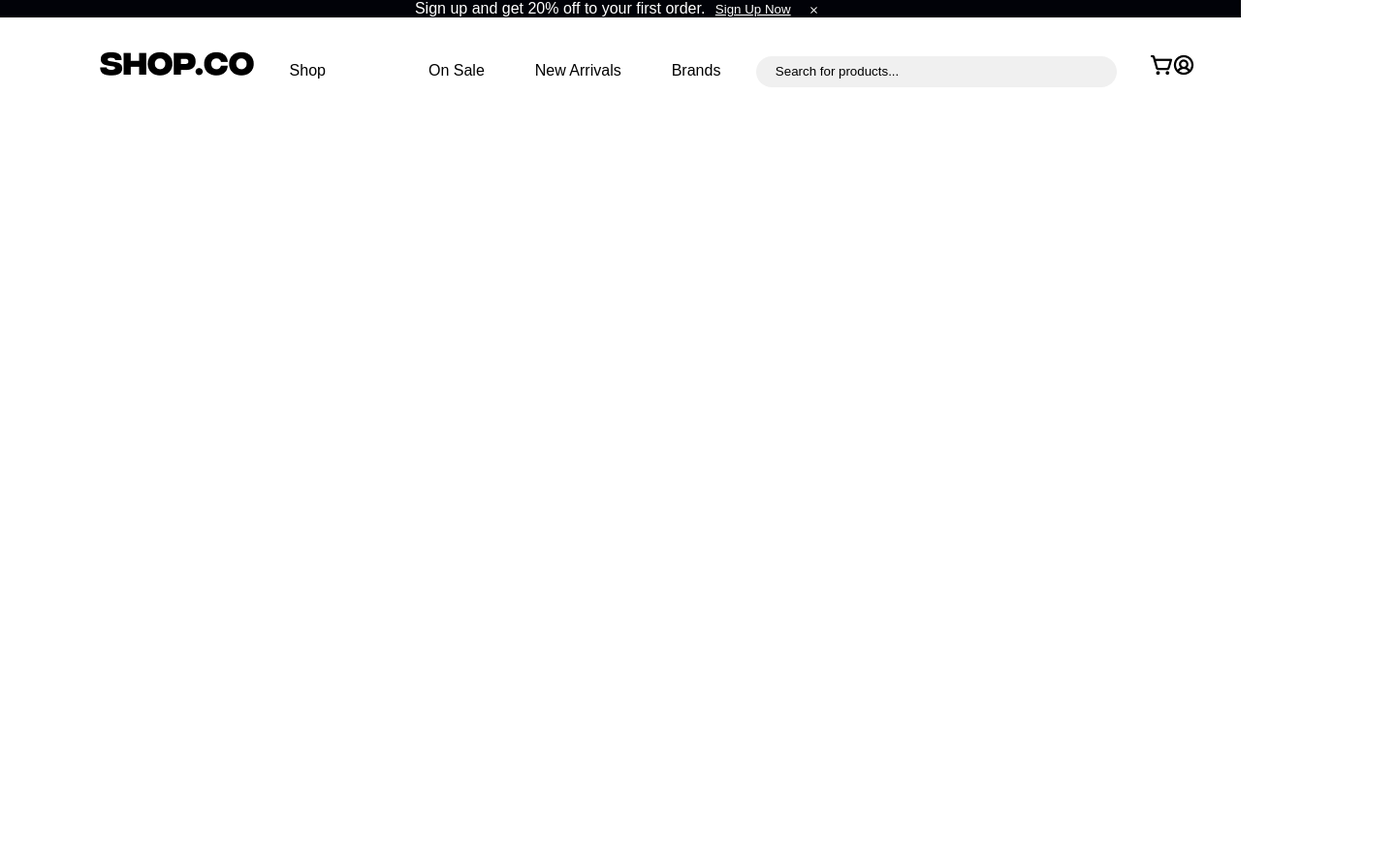
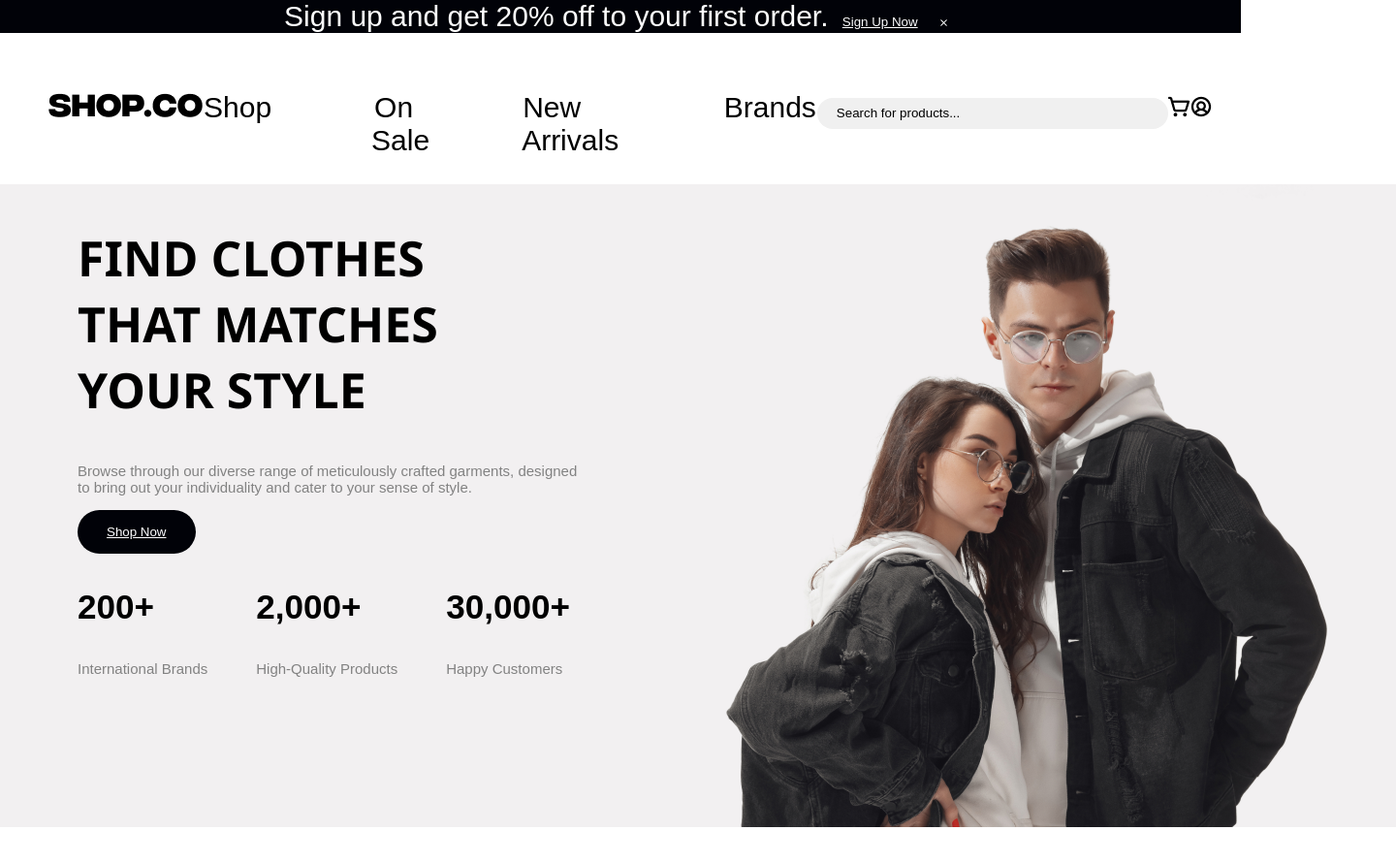
Before and after one commit to ha5tanova/web-e-c, a plain HTML site: page index.html in a window 1280 px wide. Shown: the whole page at 97% size, 1440 px wide, since content can reach past the window. Before the commit the page ends 800 px from the top, so only its background shows below. Drawn offline with Linux system fonts and the light colour scheme.

Commit message:
Верстка основной части главной страницы и добавления css стилей к ней

```diff
--- a/index.html
+++ b/index.html
@@ -7,8 +7,6 @@
     <link rel="stylesheet" href="styles/main.css">
     <title>ShopCO</title>
 </head>
-
-<body>
 <header>
     <div class="sela">
         <span class="sela_text">Sign up and get 20% off to your first order.
@@ -51,6 +49,37 @@
         </div>
     </nav>
 </header>
+
+<body>
+
+    <section>
+        <div class="container">
+            <h2>
+                Find clothes <br>
+                that matches <br>
+                your style</h2>
+            <p>Browse through our diverse range of meticulously crafted garments, designed <br>
+                to bring out your
+                individuality and cater to your sense of style.</p>
+            <button class="Buy">Shop Now</button>
+
+            <div class="adventages">
+                <div class="a1">
+                    <h3>200+</h3>
+                    <p>International Brands</p>
+                </div>
+                <div class="a1">
+                    <h3>2,000+</h3>
+                    <p>High-Quality Products</p>
+                </div>
+                <div class="a1">
+                    <h3>30,000+</h3>
+                    <p>Happy Customers</p>
+                </div>
+            </div>
+        </div>
+    </section>
+
 </body>
 
 </html>
--- a/styles/main.css
+++ b/styles/main.css
@@ -1,5 +1,6 @@
 body {
     font-family: "Work Sans", sans-serif;
+    font-size: 30px;
 }
 
 header {
@@ -76,9 +77,61 @@ input {
     display: flex;
     justify-content: space-around;
     align-items: baseline;
-    /* Устанавливаем правый отступ для логотипа */
 
 }
+
+
+.container{
+
+    margin-top: 90px;
+    padding-left: 80px;
+    padding-right: 80px;
+
+    background-image: url('/images/background.png');
+    position: absolute;
+    top: 100px;
+    left: 0;
+    right: 0;
+    width: 100%;
+    height: calc(100vh - 100px);
+    object-fit:cover;
+    background-repeat: no-repeat;
+
+}
+  h2{
+    font-size: 50px;
+    font-family:'Segoe UI';
+    text-transform: uppercase;
+    /* white-space: pre; */
+  }
+  p{
+    color: #828282;
+    font-size: 15px;
+    white-space: normal;
+  }
+
+  .Buy{
+    background-color: rgb(1, 2, 8);
+    color: #fff;
+    text-align: center;
+    border: none;
+    border-radius: 25px;
+    padding: 15px 30px;
+  }
+
+  .adventages{
+    display: flex;
+    flex-direction: row;
+
+    margin-right: 50px;
+  }
+
+  .a1{
+    text-align: left;
+    margin-right: 50px;
+  }
+
+
 
 @media screen and (max-width: 950px) {
     body {
@@ -140,6 +193,8 @@ input {
     }
 
 
+
+
     @media screen and (max-width: 1170px) {
         body {
             font-family: "Work Sans", sans-serif;
```
Also changed, not shown: images/background.png (renamed from images/Rectangle 2.png). Lines whose indentation alone changed are shown as unchanged.
